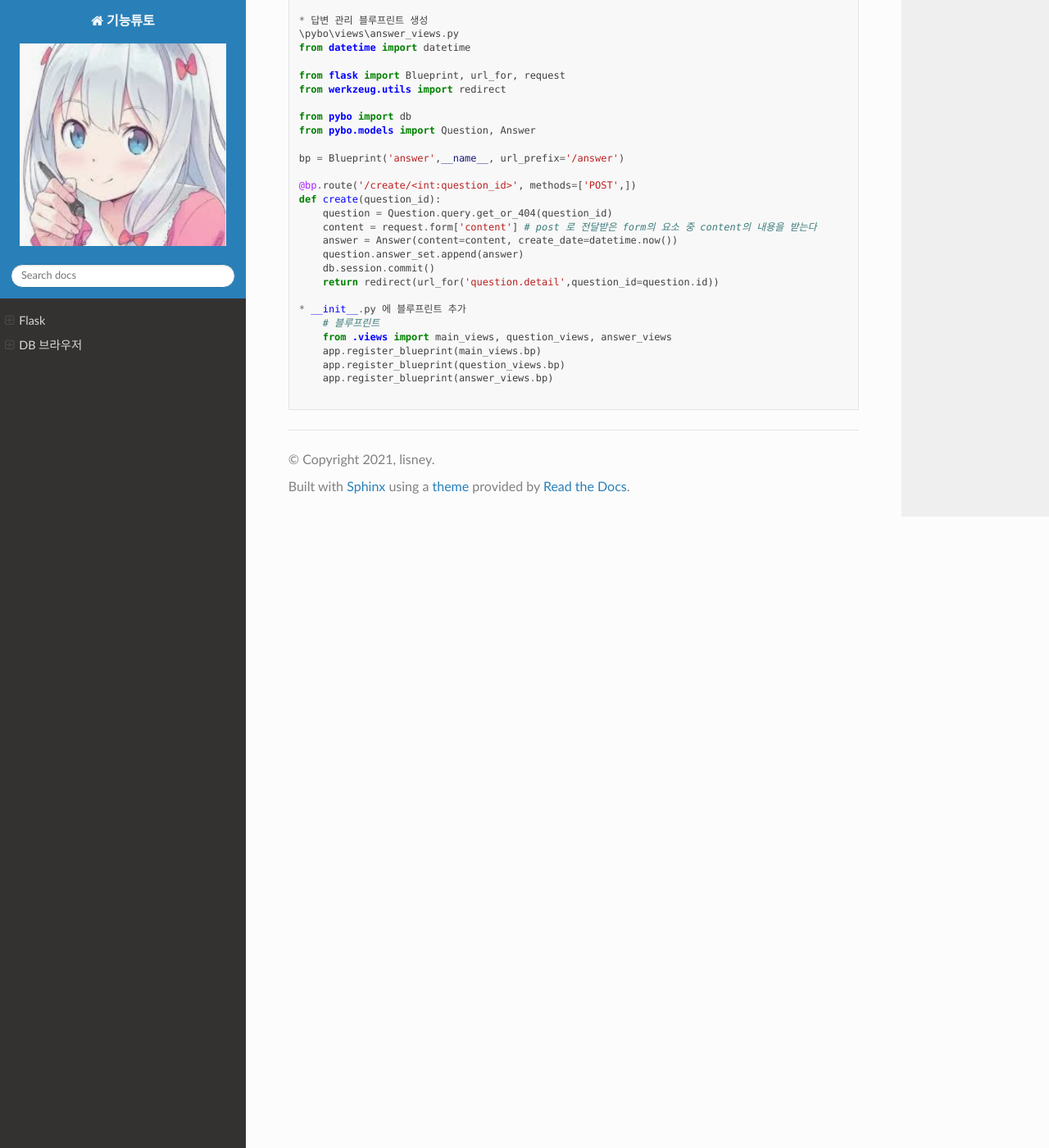
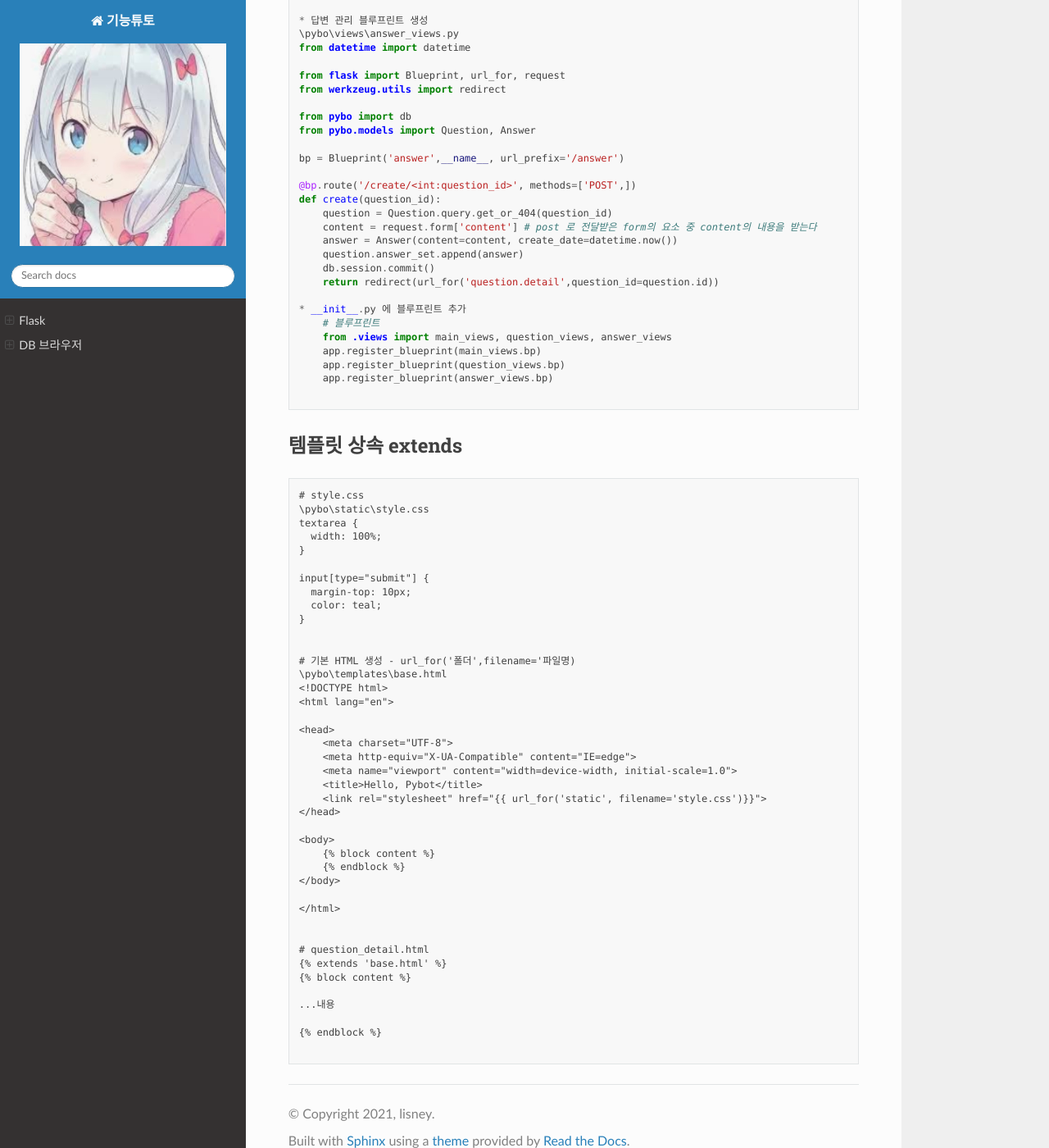
Before and after one commit to lisney/RTD, a Sphinx documentation site: the page built from docs/source/new/flask.md, in a window 1280 px wide and 1400 px high, scrolled down 8410 px. Shown: the whole window at 82% size. Built offline with Sphinx 7.4.7 and the Read the Docs theme 2.0.0, drawn with Linux system fonts in a browser that asks for light colours; pages that are not in the unit, such as notebooks, are missing from menus.

Commit message:
Update flask.md

````diff
--- a/docs/source/new/flask.md
+++ b/docs/source/new/flask.md
@@ -365,3 +365,51 @@ def create(question_id):
     app.register_blueprint(answer_views.bp)
 
 ```
+
+
+템플릿 상속 extends
+------------------
+
+```
+# style.css
+\pybo\static\style.css
+textarea {
+  width: 100%;
+}
+
+input[type="submit"] {
+  margin-top: 10px;
+  color: teal;
+}
+
+
+# 기본 HTML 생성 - url_for('폴더',filename='파일명)
+\pybo\templates\base.html
+<!DOCTYPE html>
+<html lang="en">
+
+<head>
+    <meta charset="UTF-8">
+    <meta http-equiv="X-UA-Compatible" content="IE=edge">
+    <meta name="viewport" content="width=device-width, initial-scale=1.0">
+    <title>Hello, Pybot</title>
+    <link rel="stylesheet" href="{{ url_for('static', filename='style.css')}}">
+</head>
+
+<body>
+    {% block content %}
+    {% endblock %}
+</body>
+
+</html>
+
+
+# question_detail.html
+{% extends 'base.html' %}
+{% block content %}
+
+...내용
+
+{% endblock %}
+
+```
````
